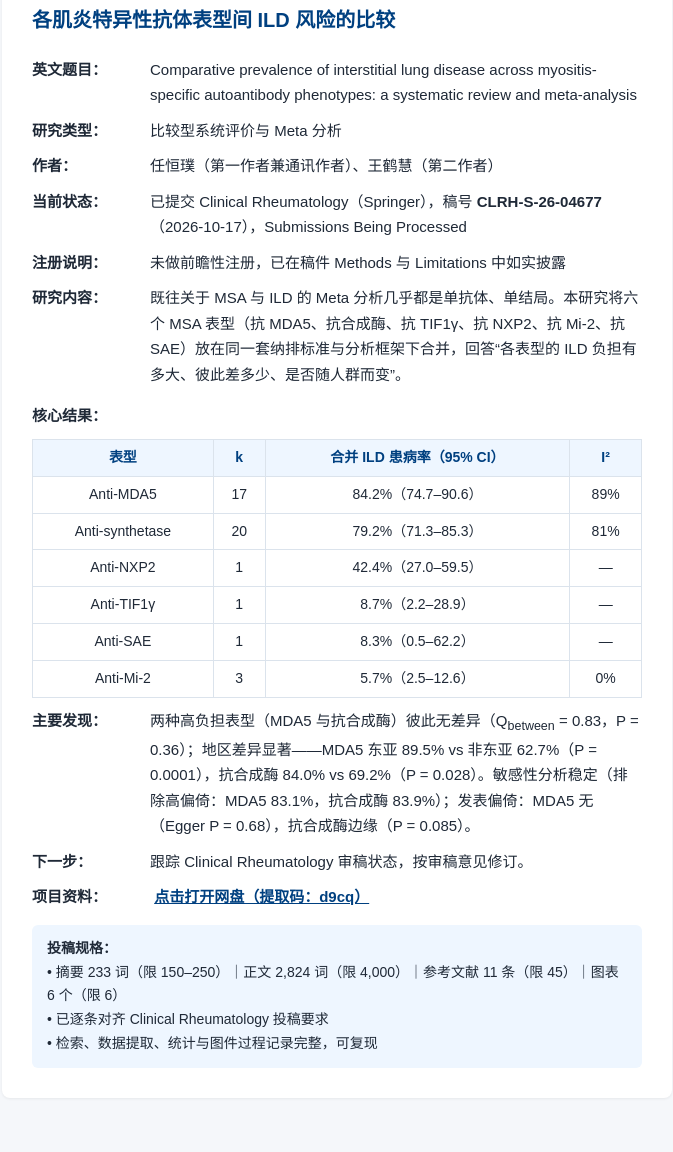
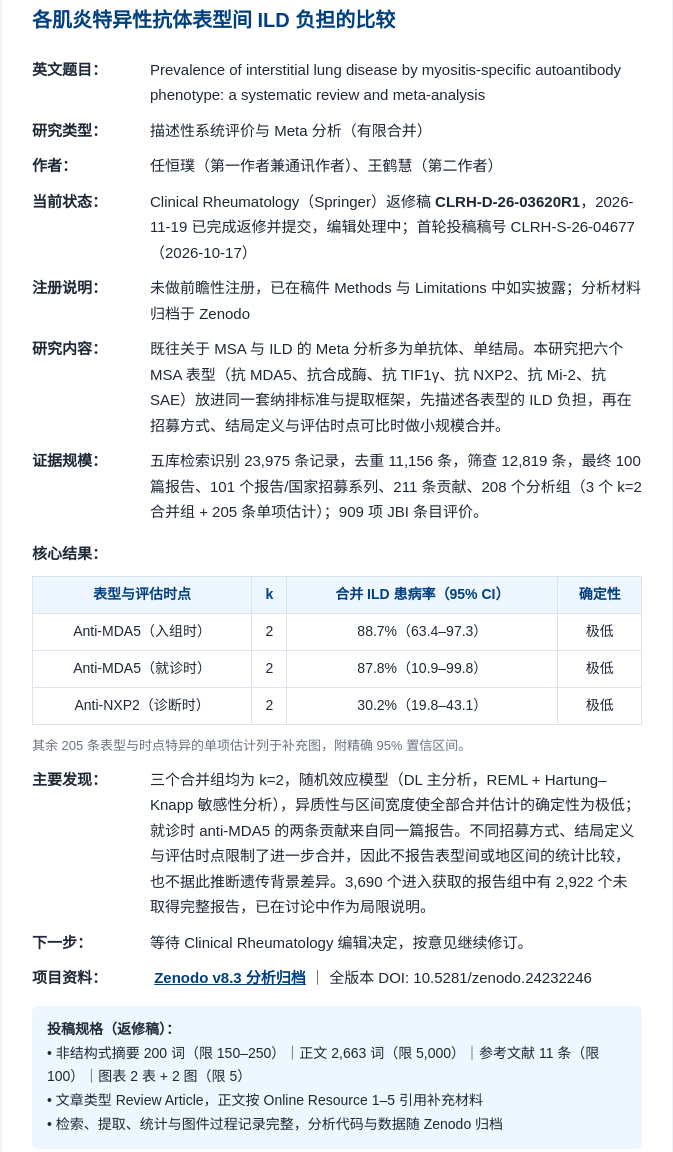
Before and after one commit to jue-2022/cai, a plain HTML site: page paper4.html in a window 1280 px wide. Shown: the part 165-1317 px from the top of the page, without its empty margins (303-976 px from the left). Drawn offline with Linux system fonts and the light colour scheme.

Commit message:
更新 paper4：返修稿状态、最新口径与 Zenodo v8.3 归档

```diff
--- a/paper4.html
+++ b/paper4.html
@@ -28,37 +28,38 @@
 <div class="back"><a href="index.html">← 返回平台首页</a></div>
 <div class="container">
     <div class="box">
-        <h3>各肌炎特异性抗体表型间 ILD 风险的比较</h3>
-        <div class="line"><span class="label">英文题目：</span>Comparative prevalence of interstitial lung disease across myositis-specific autoantibody phenotypes: a systematic review and meta-analysis</div>
-        <div class="line"><span class="label">研究类型：</span>比较型系统评价与 Meta 分析</div>
+        <h3>各肌炎特异性抗体表型间 ILD 负担的比较</h3>
+        <div class="line"><span class="label">英文题目：</span>Prevalence of interstitial lung disease by myositis-specific autoantibody phenotype: a systematic review and meta-analysis</div>
+        <div class="line"><span class="label">研究类型：</span>描述性系统评价与 Meta 分析（有限合并）</div>
         <div class="line"><span class="label">作者：</span>任恒璞（第一作者兼通讯作者）、王鹤慧（第二作者）</div>
-        <div class="line"><span class="label">当前状态：</span>已提交 Clinical Rheumatology（Springer），稿号 <strong>CLRH-S-26-04677</strong>（2026-10-17），Submissions Being Processed</div>
-        <div class="line"><span class="label">注册说明：</span>未做前瞻性注册，已在稿件 Methods 与 Limitations 中如实披露</div>
+        <div class="line"><span class="label">当前状态：</span>Clinical Rheumatology（Springer）返修稿 <strong>CLRH-D-26-03620R1</strong>，2026-11-19 已完成返修并提交，编辑处理中；首轮投稿稿号 CLRH-S-26-04677（2026-10-17）</div>
+        <div class="line"><span class="label">注册说明：</span>未做前瞻性注册，已在稿件 Methods 与 Limitations 中如实披露；分析材料归档于 Zenodo</div>
 
-        <div class="line"><span class="label">研究内容：</span>既往关于 MSA 与 ILD 的 Meta 分析几乎都是单抗体、单结局。本研究将六个 MSA 表型（抗 MDA5、抗合成酶、抗 TIF1γ、抗 NXP2、抗 Mi-2、抗 SAE）放在同一套纳排标准与分析框架下合并，回答“各表型的 ILD 负担有多大、彼此差多少、是否随人群而变”。</div>
+        <div class="line"><span class="label">研究内容：</span>既往关于 MSA 与 ILD 的 Meta 分析多为单抗体、单结局。本研究把六个 MSA 表型（抗 MDA5、抗合成酶、抗 TIF1γ、抗 NXP2、抗 Mi-2、抗 SAE）放进同一套纳排标准与提取框架，先描述各表型的 ILD 负担，再在招募方式、结局定义与评估时点可比时做小规模合并。</div>
+
+        <div class="line"><span class="label">证据规模：</span>五库检索识别 23,975 条记录，去重 11,156 条，筛查 12,819 条，最终 100 篇报告、101 个报告/国家招募系列、211 条贡献、208 个分析组（3 个 k=2 合并组 + 205 条单项估计）；909 项 JBI 条目评价。</div>
 
         <div class="line" style="margin-top:16px"><span class="label">核心结果：</span></div>
         <table>
-            <tr><th>表型</th><th>k</th><th>合并 ILD 患病率（95% CI）</th><th>I²</th></tr>
-            <tr><td>Anti-MDA5</td><td>17</td><td>84.2%（74.7–90.6）</td><td>89%</td></tr>
-            <tr><td>Anti-synthetase</td><td>20</td><td>79.2%（71.3–85.3）</td><td>81%</td></tr>
-            <tr><td>Anti-NXP2</td><td>1</td><td>42.4%（27.0–59.5）</td><td>—</td></tr>
-            <tr><td>Anti-TIF1γ</td><td>1</td><td>8.7%（2.2–28.9）</td><td>—</td></tr>
-            <tr><td>Anti-SAE</td><td>1</td><td>8.3%（0.5–62.2）</td><td>—</td></tr>
-            <tr><td>Anti-Mi-2</td><td>3</td><td>5.7%（2.5–12.6）</td><td>0%</td></tr>
+            <tr><th>表型与评估时点</th><th>k</th><th>合并 ILD 患病率（95% CI）</th><th>确定性</th></tr>
+            <tr><td>Anti-MDA5（入组时）</td><td>2</td><td>88.7%（63.4–97.3）</td><td>极低</td></tr>
+            <tr><td>Anti-MDA5（就诊时）</td><td>2</td><td>87.8%（10.9–99.8）</td><td>极低</td></tr>
+            <tr><td>Anti-NXP2（诊断时）</td><td>2</td><td>30.2%（19.8–43.1）</td><td>极低</td></tr>
         </table>
+        <div class="line" style="font-size:13px;color:#6b7280;padding-left:0;text-indent:0">其余 205 条表型与时点特异的单项估计列于补充图，附精确 95% 置信区间。</div>
 
-        <div class="line"><span class="label">主要发现：</span>两种高负担表型（MDA5 与抗合成酶）彼此无差异（Q<sub>between</sub> = 0.83，P = 0.36）；地区差异显著——MDA5 东亚 89.5% vs 非东亚 62.7%（P = 0.0001），抗合成酶 84.0% vs 69.2%（P = 0.028）。敏感性分析稳定（排除高偏倚：MDA5 83.1%，抗合成酶 83.9%）；发表偏倚：MDA5 无（Egger P = 0.68），抗合成酶边缘（P = 0.085）。</div>
-        <div class="line"><span class="label">下一步：</span>跟踪 Clinical Rheumatology 审稿状态，按审稿意见修订。</div>
+        <div class="line"><span class="label">主要发现：</span>三个合并组均为 k=2，随机效应模型（DL 主分析，REML + Hartung–Knapp 敏感性分析），异质性与区间宽度使全部合并估计的确定性为极低；就诊时 anti-MDA5 的两条贡献来自同一篇报告。不同招募方式、结局定义与评估时点限制了进一步合并，因此不报告表型间或地区间的统计比较，也不据此推断遗传背景差异。3,690 个进入获取的报告组中有 2,922 个未取得完整报告，已在讨论中作为局限说明。</div>
+        <div class="line"><span class="label">下一步：</span>等待 Clinical Rheumatology 编辑决定，按意见继续修订。</div>
         <div class="line">
             <span class="label">项目资料：</span>
-            <a href="https://pan.baidu.com/s/1tXRnCS-TxsfZZ_8NJxMJng?pwd=d9cq" target="_blank" class="link">点击打开网盘（提取码：d9cq）</a>
+            <a href="https://doi.org/10.5281/zenodo.24375279" target="_blank" class="link">Zenodo v8.3 分析归档</a>
+            ｜ 全版本 DOI: 10.5281/zenodo.24232246
         </div>
         <div class="notes">
-            <strong>投稿规格：</strong><br>
-            • 摘要 233 词（限 150–250）｜正文 2,824 词（限 4,000）｜参考文献 11 条（限 45）｜图表 6 个（限 6）<br>
-            • 已逐条对齐 Clinical Rheumatology 投稿要求<br>
-            • 检索、数据提取、统计与图件过程记录完整，可复现
+            <strong>投稿规格（返修稿）：</strong><br>
+            • 非结构式摘要 200 词（限 150–250）｜正文 2,663 词（限 5,000）｜参考文献 11 条（限 100）｜图表 2 表 + 2 图（限 5）<br>
+            • 文章类型 Review Article，正文按 Online Resource 1–5 引用补充材料<br>
+            • 检索、提取、统计与图件过程记录完整，分析代码与数据随 Zenodo 归档
         </div>
     </div>
 </div>
```
Also changed, not shown: index.html (+3 -3 lines).
